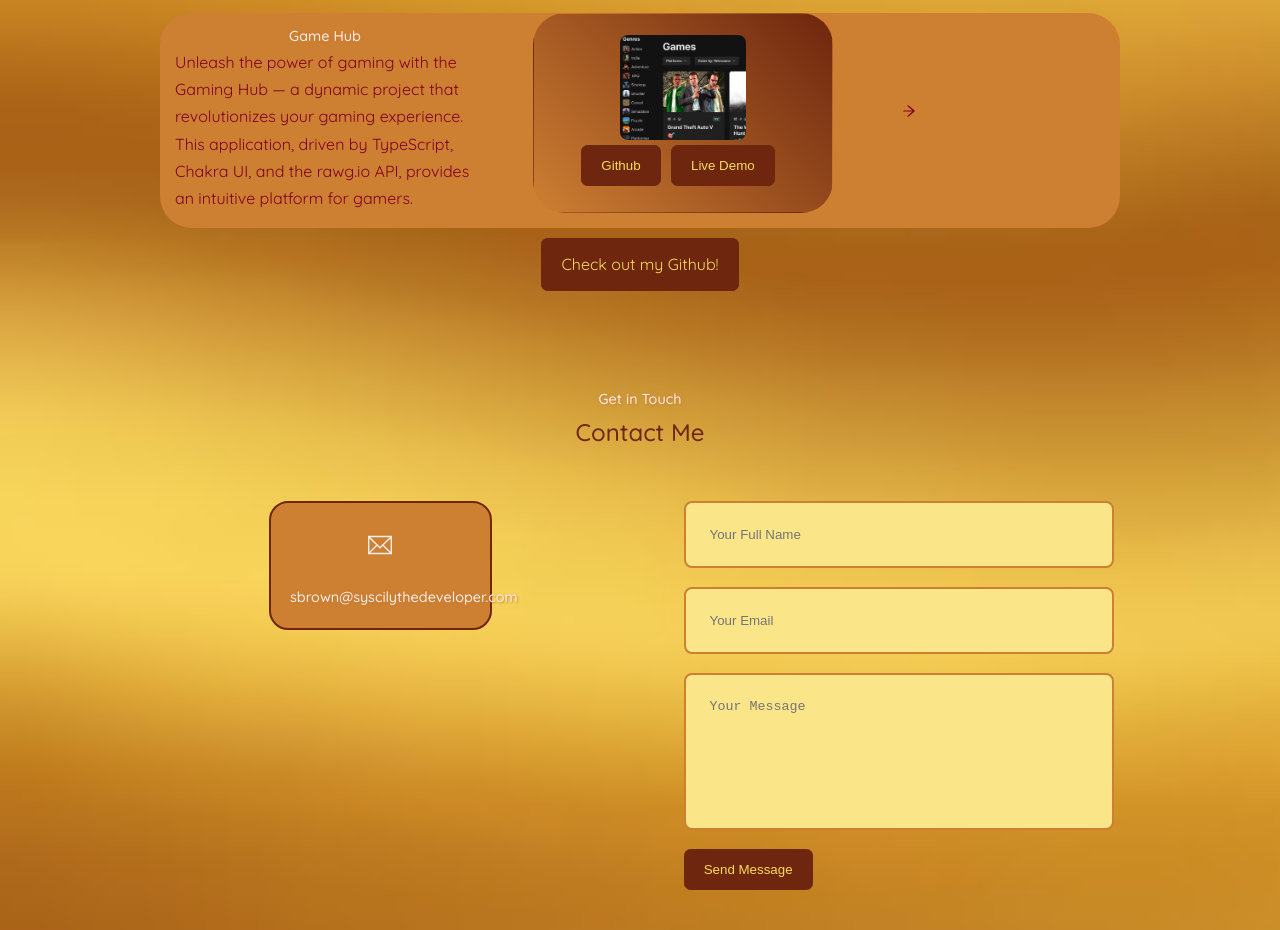
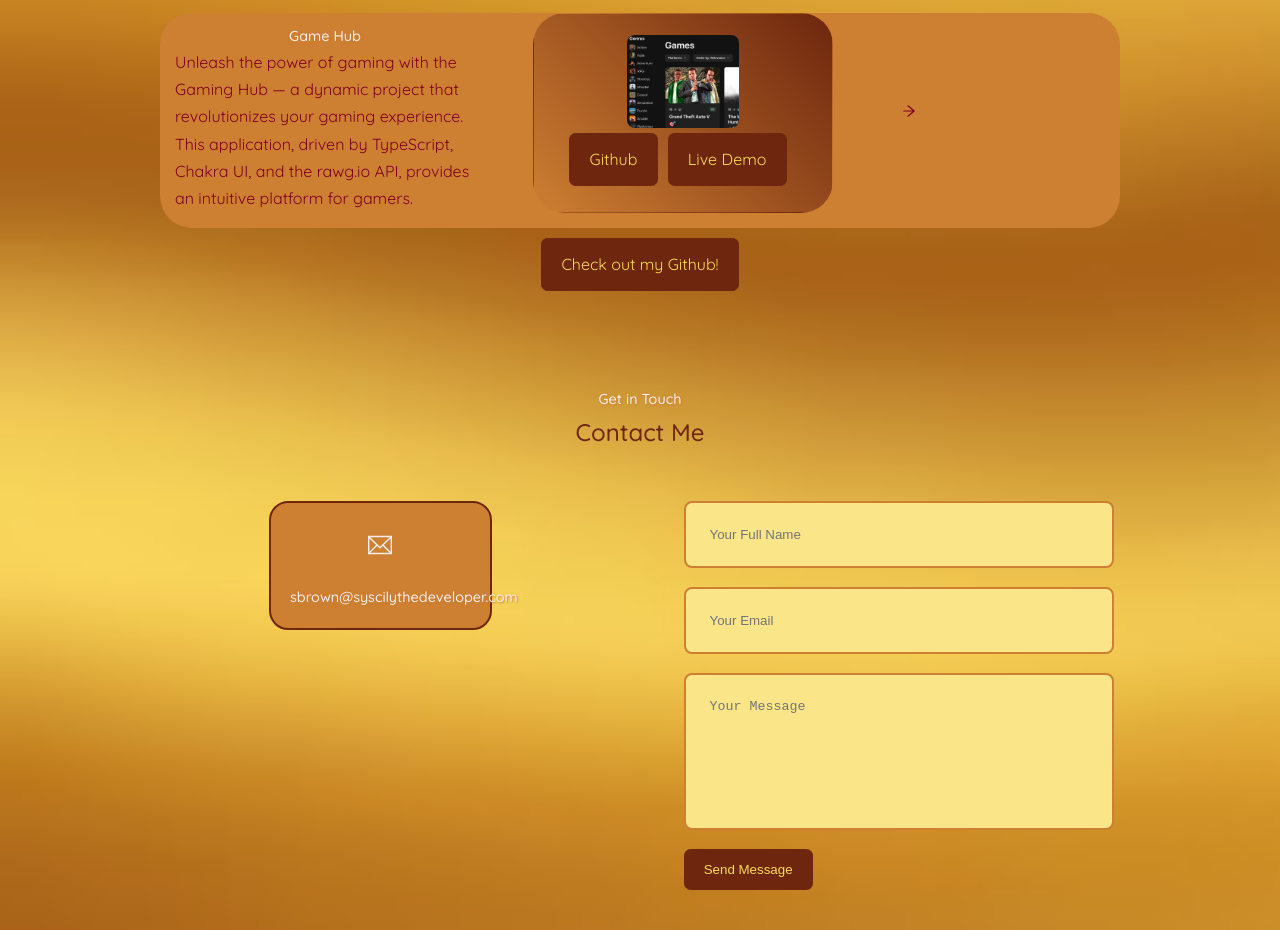
Before and after one commit to syscilythedeveloper/personalportfolio, a React (Create React App) app: page / in a window 1280 px wide. Shown: the part 2840-3770 px from the top of the page. Built offline with nearby package versions, Linux system fonts and the light colour scheme.

Commit message:
Updating Github and Live Demo Links

```diff
--- a/src/components/portfolio/Portfolio.jsx
+++ b/src/components/portfolio/Portfolio.jsx
@@ -30,10 +30,10 @@ const Portfolio = () => {
           <div className="portfolio__item-image">
             <img src={gamehub} alt='landingpage' />
           </div>
-         <div className='links'>
-          <button className='btn btn-primary'> Github</button>
-          <button className='btn btn-primary'> Live Demo</button>
-         </div>
+          <div className='links'>
+            <a href="https://github.com/syscilythedeveloper/game_app" className='btn btn-primary' target="_blank" rel="noopener noreferrer">Github</a>
+            <a href="https://game-90rwrobiq-syscily-browns-projects.vercel.app/" className='btn btn-primary' target="_blank" rel="noopener noreferrer">Live Demo</a>
+          </div>
         </article>
         <AiOutlineArrowRight className='portfolio__icon'/>
 
--- a/src/components/portfolio/portfolio.css
+++ b/src/components/portfolio/portfolio.css
@@ -33,7 +33,7 @@
     margin-right: 10px
 
 }
-.links button {
+.links a {
 
     margin: 5px;
     align-items: center
```
